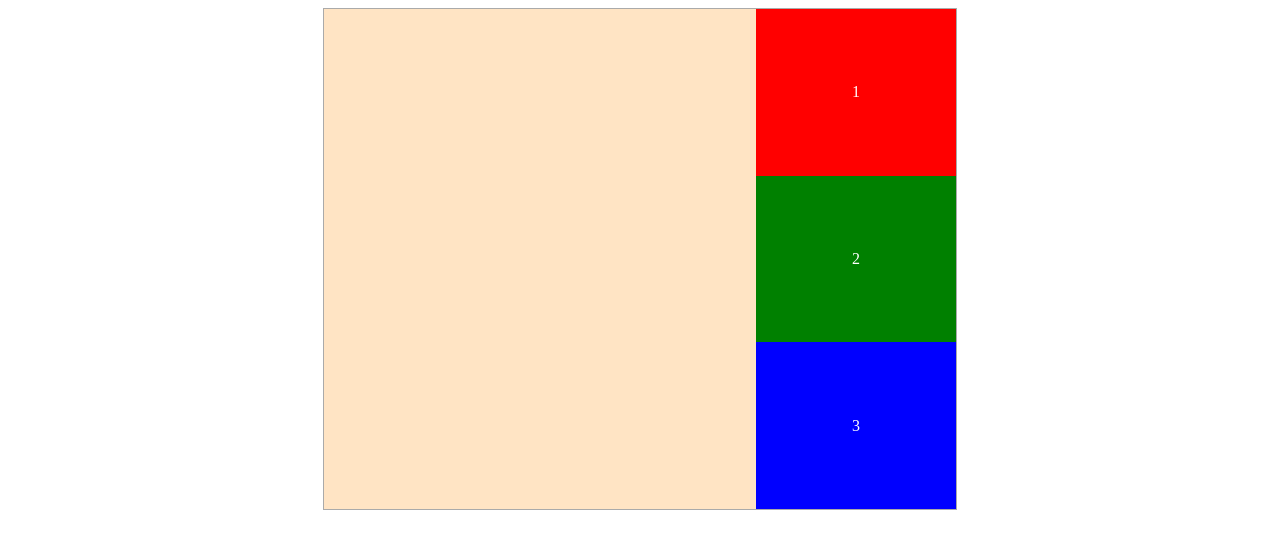
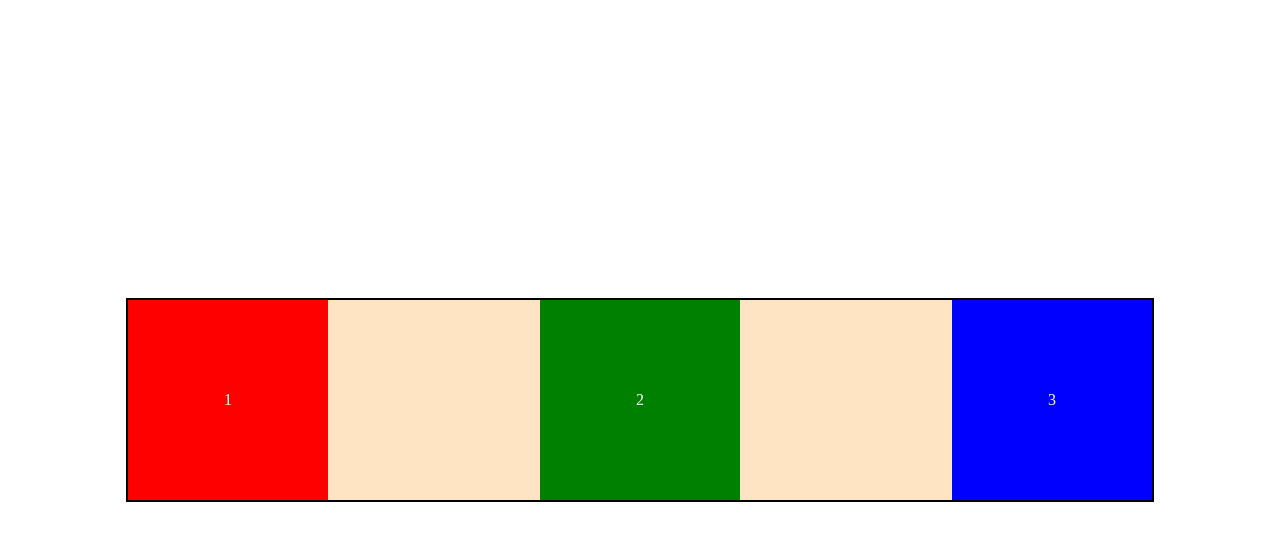
Before and after one commit to DibuX/Diplo_martes, a plain HTML site: page Tarea 6/index.html in a window 1280 px wide. Drawn offline with Linux system fonts and the light colour scheme.

Commit message:
ejercicio 3

```diff
--- a/Tarea 6/index.html
+++ b/Tarea 6/index.html
@@ -11,7 +11,7 @@
   </head>
   <body>
     <div class="caja-main">
-      <div class="cajas">
+      <!-- <div class="cajas"> -->
         <div class="rojo">1</div>
         <div class="verde">2</div>
         <div class="azul">3</div>
--- a/Tarea 6/styles.css
+++ b/Tarea 6/styles.css
@@ -1,33 +1,35 @@
+body {
+    margin: 0;
+    height: 100vh;
+    display: flex;
+    justify-content: center;
+    align-items: center;
+}
+
+
 .caja-main {
-    border: 1px solid #aaa;
+    display: flex;
+    justify-content: space-between;
+    align-items: center;
+    width: 80%;
+    height: 200px;
+    border: 2px solid #000;
     background-color: bisque;
-    margin: 0 auto;
-    width: 50%;
-    height: 500px;
-    display: flex;
-    justify-content: flex-end;
 }
 
 
 .verde {
     background-color: #008000;
-    height: 33.33%;
-    width: 200px;
     color: white;
 }
 
 .azul {
-    height: 33.33%;
-    width: 200px;
     background-color: blue;
     color: white;
-
 }
 
 .rojo {
-    width: 200px;
     background-color: red;
-    height: 33.33%;
     color: white;
 }
 
@@ -35,4 +37,6 @@
     display: flex;
     justify-content: center;
     align-items: center;
+    width: 200px;
+    height: 200px;
 }
```
